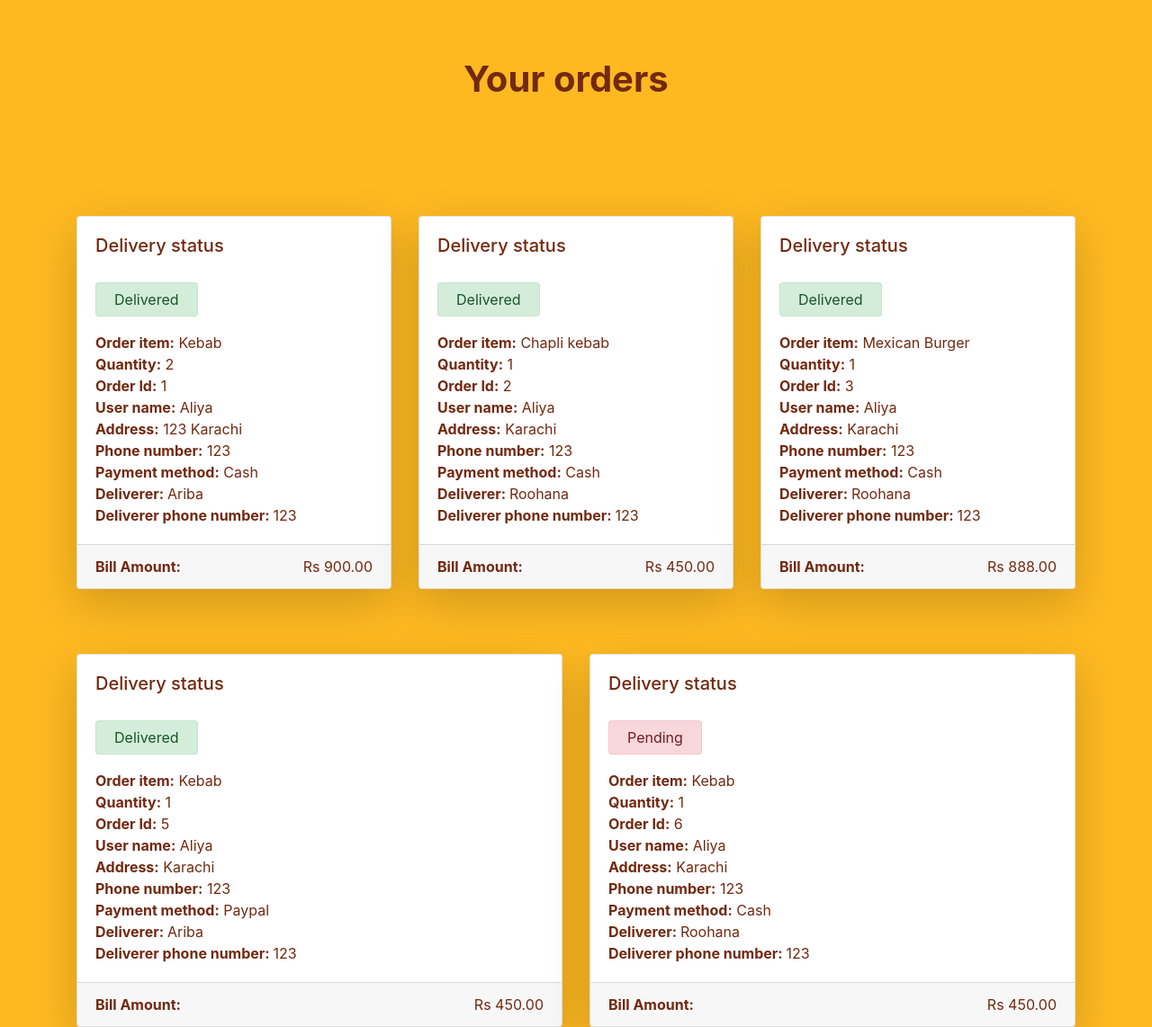
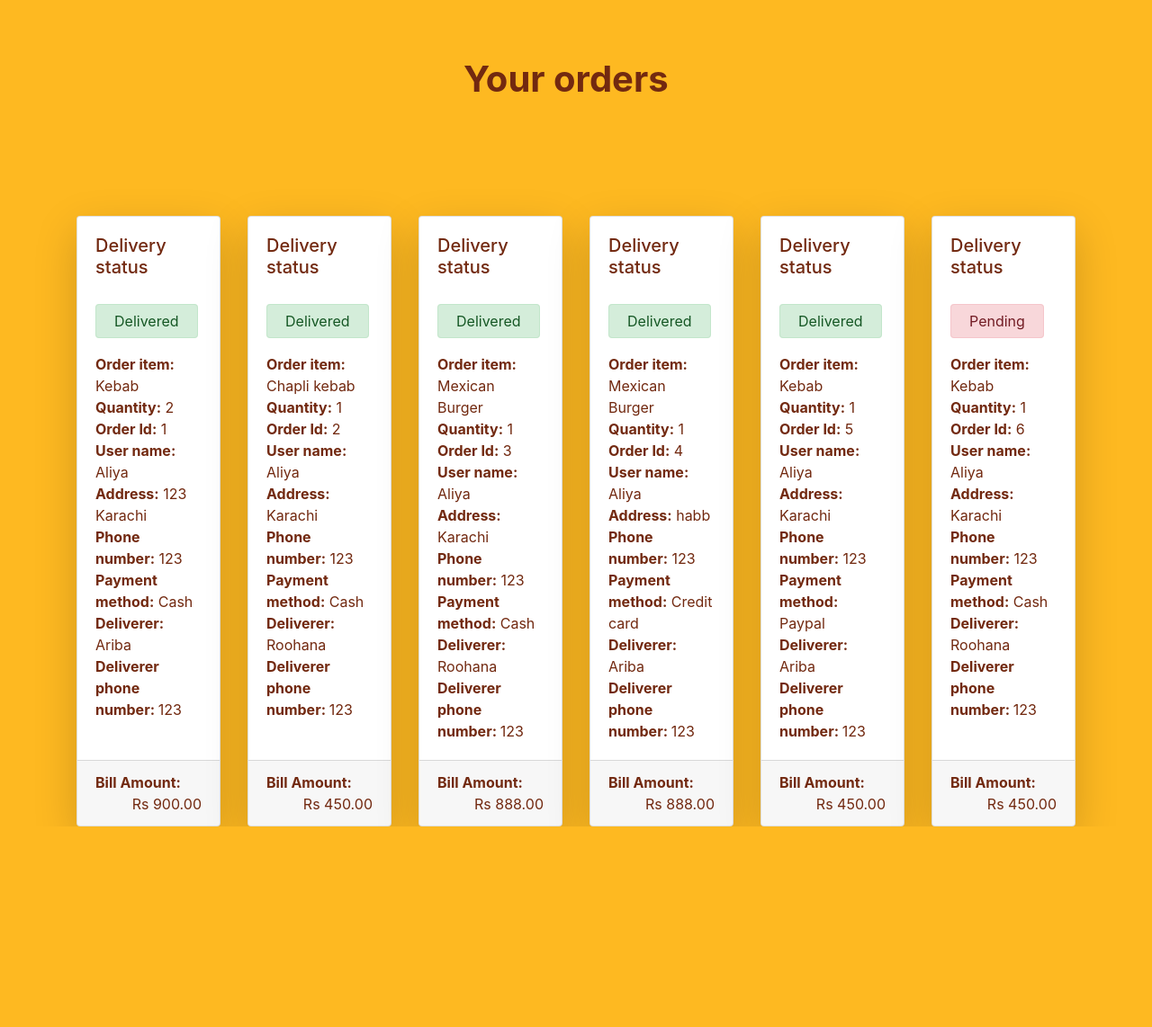
Before and after one commit to Habiba-Naeem/WEB-project, a Django app: template lovefood/cart/templates/cart/index.html in a window 1280 px wide. Shown: the part 1091-2233 px from the top of the page at 90% size. After the commit the page ends 2010 px from the top, so only its background shows below. Run offline with Django 3.2, Linux system fonts and the light colour scheme; data comes from the database, SQL or seed files in the repository; both versions use the stored data as it was after the commit; tables that the repository leaves empty hold one stand-in row (values such as "Sample post"); the template is opened without the code that fills it: values that come from a table or form of the project are taken from there, most other values are stand-ins (such as "Sample title", 1, 10 or a date in 2020); some libraries are stand-ins or nearby versions.

Commit message:
fatima new repo project done except for cart and pictures 1

```diff
--- a/lovefood/cart/templates/cart/index.html
+++ b/lovefood/cart/templates/cart/index.html
@@ -140,6 +140,63 @@
   <br>
   <div class="card-deck">
     {% for order in orders %}
+        <div class="card shadow-lg  rounded">
+
+          <div class="card-body ">
+            <h5 class="card-title">Delivery status</h5>
+            <br>
+            {% if not order.status %}
+            <span class=" mx-auto alert alert-danger py-2 status" role="alert">
+
+              Pending
+
+            </span></h5>
+            {% else %}
+            <span class=" mx-auto alert alert-success py-2 status" role="alert">
+
+              Delivered
+
+            </span></h5>
+          {% endif %}
+            <br><br>
+            <p class="card-text">
+              <b>Order item:</b> {{ order.order_items.product.dish.name }}<br>
+              <b>Quantity:</b> {{ order.order_items.quantity }}<br>
+              <b>Order Id:</b> {{order.order_items.id }}<br>
+              <b>User name:</b> {{ order.user.first_name }} <br>
+              <b>Address:</b> {{ order.address }}<br>
+              <b>Phone number:</b> {{ order.phone_number }}<br>
+              <b>Payment method:</b> {{ order.get_payment_display }}<br>
+              <b>Deliverer: </b> {{ order.deliverer.user.first_name }}<br>
+              <b>Deliverer phone number: </b> {{ order.deliverer.phone_number }}<br>
+            </p>
+          </div>
+          <div class="card-footer">
+            <b>Bill Amount:</b> <span class="float-right"> Rs {{ order.order_items.total }}
+          </div>
+
+        </div>
+        <br>
+        <br>
+        <br>
+
+        {% endfor %}
+
+      </div>
+  </article>
+</section>
+<!--<section class="order overall container-md">
+  <article class="order">
+    <div>
+      <br><br>
+      <h1 class="mx-auto font-weight-bolder" style="width: 250px;">Your orders</h1>
+      <br><br>
+  </div>
+    <br>
+  <br>
+  <br>
+  <div class="card-deck">
+    {% for order in orders %}
         {% if forloop.counter|divisibleby:4 %}
         </div><br>
         <br>
@@ -190,6 +247,7 @@
 
       </div>
   </article>
-</section>
+</section>-->
+
 {% endif %}
 {% endblock %}
```
Also changed, not shown: lovefood/deliverer/templates/deliverer/index.html (+57 -2 lines), lovefood/seller/templates/seller/dashboard.html (+57 -1 lines), lovefood/db.sqlite3.
